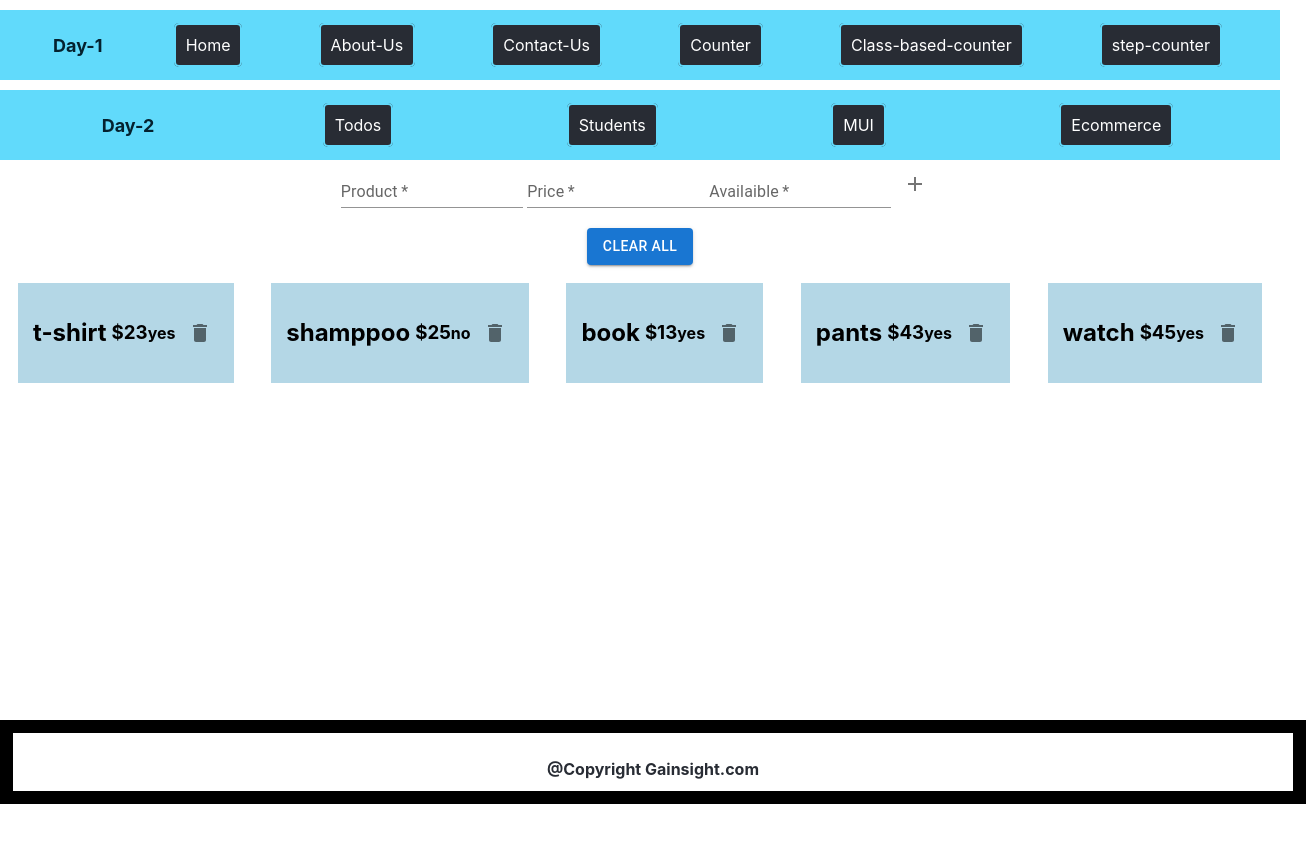
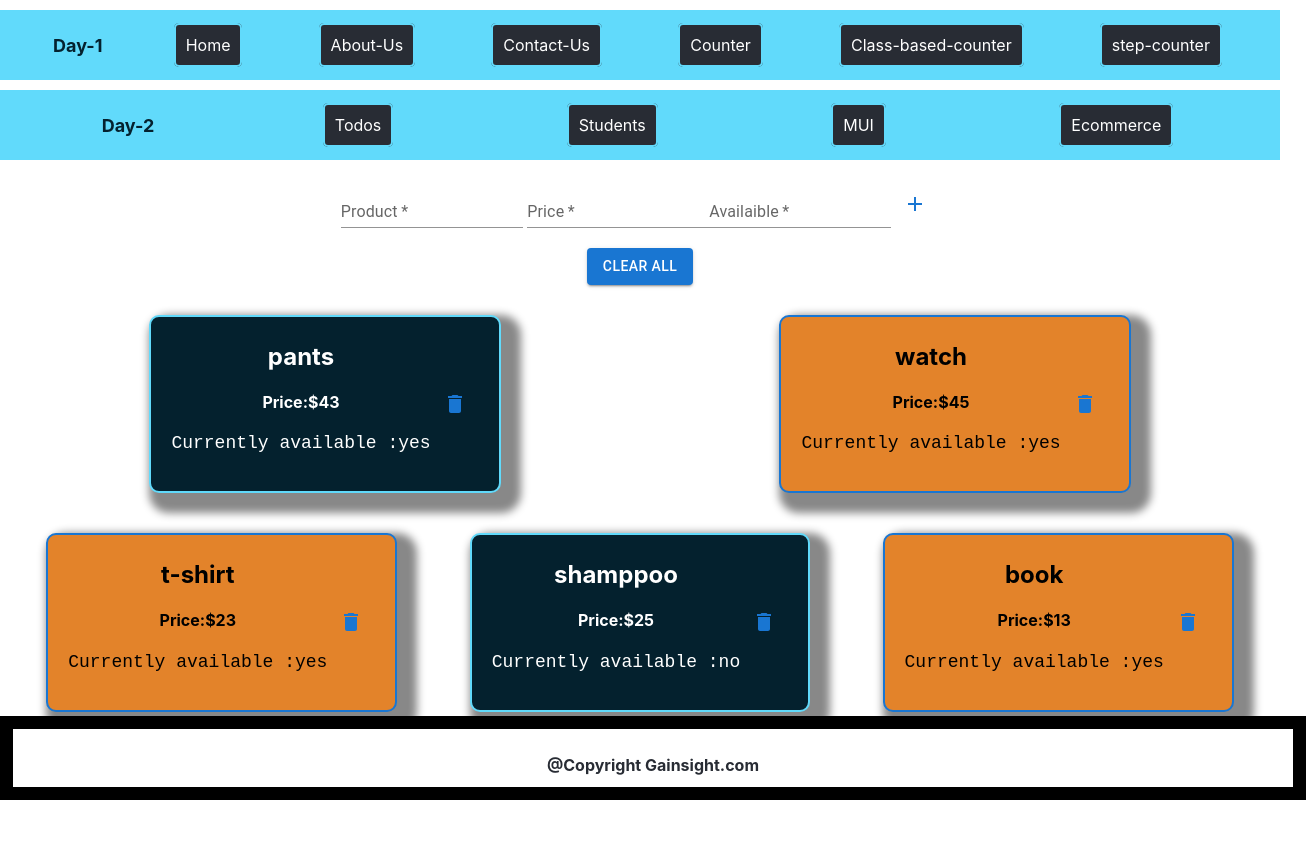
Before and after one commit to shreyanshishukla/Assignment1React, a React (Create React App) app: page /Ecommerce in a window 1280 px wide. Shown: the top 842 px of the page, 1306 px wide, since content can reach past the window. Before the commit the page ends 804 px from the top, so only its background shows below. Built offline with nearby package versions, Linux system fonts and the light colour scheme.

Commit message:
day3 react

```diff
--- a/src/App.css
+++ b/src/App.css
@@ -1,7 +1,9 @@
 .App {
   text-align: center;
 }
-
+body {
+  overflow: scroll;
+}
 .App-logo {
   height: 40vmin;
   pointer-events: none;
@@ -123,9 +125,11 @@ a {
   padding-bottom: 12px;
   align-items: end;
   color: #282c34;
-  position: absolute;
-  top: 90vh;
+  height: inherit;
   width: 100vw;
+  bottom: 0px;
+
+  position: fixed;
 }
 .options a:hover {
   color: #282c34;
@@ -203,21 +207,45 @@ a {
 .ecomdatalist {
   display: flex;
   flex-direction: row;
-  justify-content: space-between;
+  justify-content: space-around;
   align-items: center;
   background-color: white;
   margin: 10px;
-  flex-wrap: wrap;
+  flex-wrap: wrap-reverse;
+}
+.ecom {
+  height: 76vh;
+  margin-bottom: 400px;
+  padding-bottom: 400px;
 }
 .ecomdata {
   display: flex;
   justify-content: center;
   align-items: center;
   margin: 8px;
-  background-color: #b4d7e6;
+  background-color: #e3832a;
   width: max-content;
-  padding: 10px;
+  padding: 20px;
+  border-radius: 10px;
+  border: 2px solid #1976d2;
+  box-shadow: 10px 10px 8px 10px #888888;
+  margin: 20px;
+}
+.ecomdata:nth-of-type(even) {
+  background-color: #04212e;
+  color: white;
+  border: 2px solid #61dafb;
 }
 .ecomdata h2 {
   margin: 5px;
 }
+.ecomdata:hover {
+  background-color: white;
+  border: solid 5px #04212e;
+  color: #26366a;
+}
+.text {
+  font-size: large;
+  font-family: "Courier New", Courier, monospace;
+  font-weight: 400;
+}
--- a/src/Ecommerce.js
+++ b/src/Ecommerce.js
@@ -5,8 +5,11 @@ import IconButton from "@mui/material/IconButton";
 import DeleteIcon from "@mui/icons-material/Delete";
 import AddIcon from "@mui/icons-material/Add";
 import Card from "@mui/material/Card";
+import Icon from "@mui/material/Icon";
 
 export default () => {
+  const [Promptdiv, setPromptdiv] = useState(false);
+
   const [product, setProduct] = useState([
     {
       available: "yes",
@@ -40,7 +43,6 @@ export default () => {
 
   const addProd = (event) => {
     event.preventDefault();
-
     const newprod = [
       ...product,
       {
@@ -55,11 +57,14 @@ export default () => {
     setProduct(product.filter((p, i) => i != indx));
   };
   const clearAll = () => {
-    setProduct([]);
+    {
+      setProduct([]);
+    }
   };
   return (
     <div className="ecom">
       <div className="ecom-form">
+        <br />
         <form onSubmit={addProd}>
           <TextField
             id="standard-textarea"
@@ -94,12 +99,19 @@ export default () => {
             className="BTN"
             type="submit"
           >
-            <AddIcon />
+            <AddIcon color="primary" />
           </IconButton>
         </form>
       </div>
       <br />
-      <Button onClick={clearAll} variant="contained" className="BTN">
+
+      <Button
+        onClick={clearAll}
+        variant="contained"
+        className="BTN"
+        id="clear-btn"
+        disabled={product.length == 0}
+      >
         Clear All
       </Button>
       <br />
@@ -107,16 +119,11 @@ export default () => {
         {product.map((p, indx) => {
           return (
             <div className="ecomdata">
-              <h2> {p.prod} </h2>
-              <br />
-              <h3>{p.price}</h3>
-              <br />
-              <br />
-              <br />
-              <br />
-
-              <h4> {p.available}</h4>
-              <br />
+              <div>
+                <h2>{p.prod}</h2>
+                <h4>Price:{p.price}</h4>
+                <p className="text">Currently available :{p.available}</p>
+              </div>
 
               <IconButton
                 aria-label="delete"
@@ -126,7 +133,7 @@ export default () => {
                 }}
                 className="BTN"
               >
-                <DeleteIcon color="#b4d7e6" />
+                <DeleteIcon color="primary" />
               </IconButton>
             </div>
           );
--- a/src/Todo.js
+++ b/src/Todo.js
@@ -10,6 +10,7 @@ export default () => {
   const addTodo = (event) => {
     event.preventDefault();
     setTasks([...tasks, event.target.todo.value]);
+    event.target.todo.value = "";
   };
   const deleteTodo = (indx) => {
     setTasks(tasks.filter((v, i) => i != indx));
```
